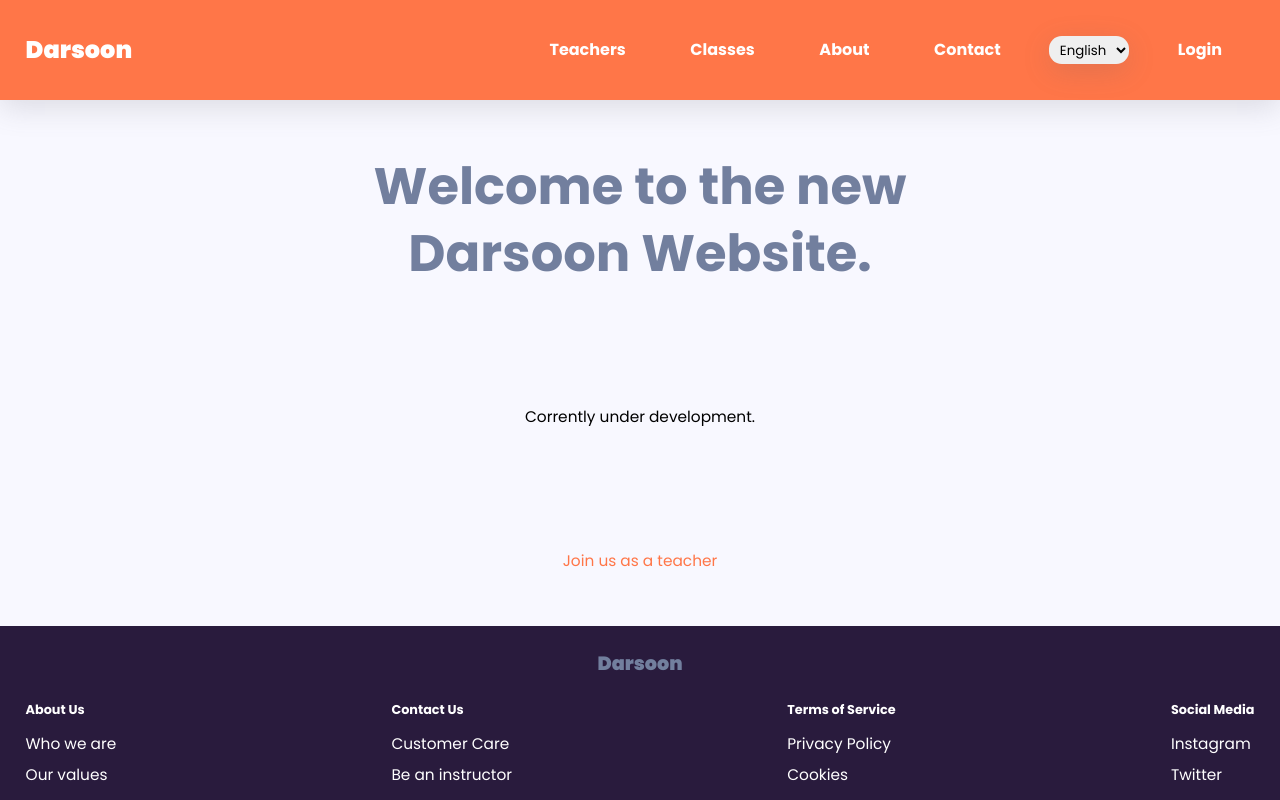
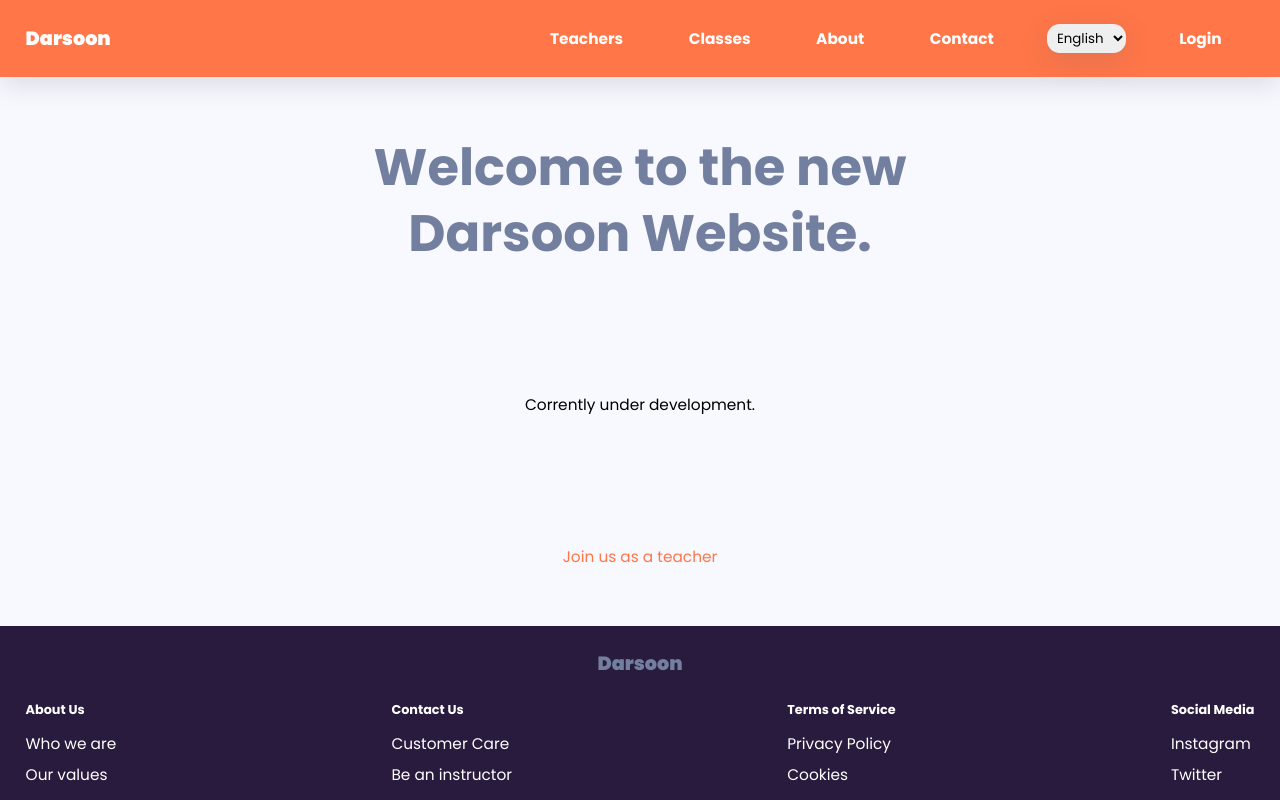
Before and after one commit to darsoonAccount/darsoon-frontend, a Next.js app: page / in a window 1280 px wide. Built offline with nearby package versions, Linux system fonts and the light colour scheme.

Commit message:
modify header styles

```diff
--- a/components/Header.tsx
+++ b/components/Header.tsx
@@ -44,7 +44,7 @@ const StyledHeader = styled.header`
   top: 0;
   font-family: "Montserrat", sans-serif;
   padding: 0 2rem;
-  height: 100px;
+  height: 6rem;
   background-color: ${themeVars.primaryColor};
   box-shadow: ${themeVars.boxShadow};
 
@@ -54,7 +54,7 @@ const StyledHeader = styled.header`
     height: 100%;
     display: flex;
     align-items: center;
-    font-size: 24px;
+    font-size: 1.5rem;
     font-weight: 900;
     color: #fff;
   }
@@ -71,8 +71,8 @@ const StyledHeader = styled.header`
 
   .nav a {
     display: block;
-    padding: 1em;
-    font-size: 16px;
+    padding: 1rem;
+    font-size: 1.2rem;
     font-weight: bold;
     color: #fff;
     text-decoration: none;
@@ -94,15 +94,15 @@ const StyledHeader = styled.header`
     content: "";
     position: "absolute";
     display: block;
-    width: 30px;
-    height: 5px;
+    width: 1.8rem;
+    height: 0.4rem;
     background-color: #fff;
-    margin: 5px;
-    border-radius: 3px;
+    margin: 0.4rem;
+    border-radius: 0.25rem;
     transition: all 0.3s ease-in-out;
   }
 
-  @media screen and (max-width: 768px) {
+  @media screen and (max-width: 800px) {
     .logo {
       float: none;
       width: auto;
@@ -114,7 +114,7 @@ const StyledHeader = styled.header`
       z-index: 9;
       left: 0;
       right: 0;
-      top: 100px;
+      top: 6rem;
       bottom: 100%;
       width: auto;
       height: auto;
@@ -126,21 +126,21 @@ const StyledHeader = styled.header`
       transition: all 0.3s ease-in-out;
     }
     .nav a {
-      font-size: 20px;
+      font-size: 1.5rem;
     }
     .checkbox:checked ~ .nav {
       bottom: 0;
     }
     .icon-burger {
       display: block;
-      height: 25px;
+      height: 1.5rem;
     }
 
     .checkbox:checked ~ .icon-burger::before {
-      transform: translateY(5px) rotate(225deg);
+      transform: translateY(0.4rem) rotate(225deg);
     }
     .checkbox:checked ~ .icon-burger::after {
-      transform: translateY(-5px) rotate(-225deg);
+      transform: translateY(-0.4rem) rotate(-225deg);
     }
   }
 `;
```
